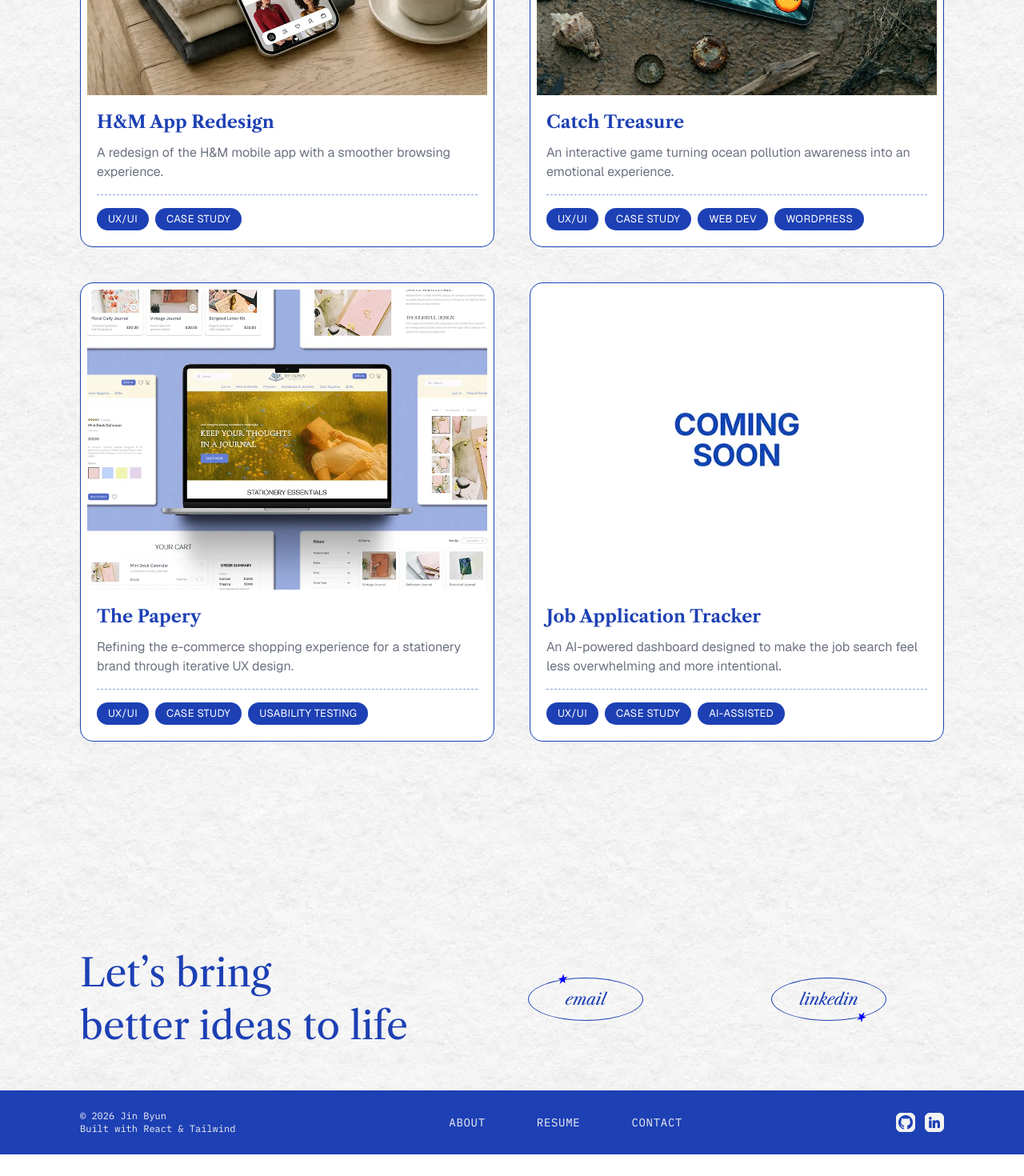
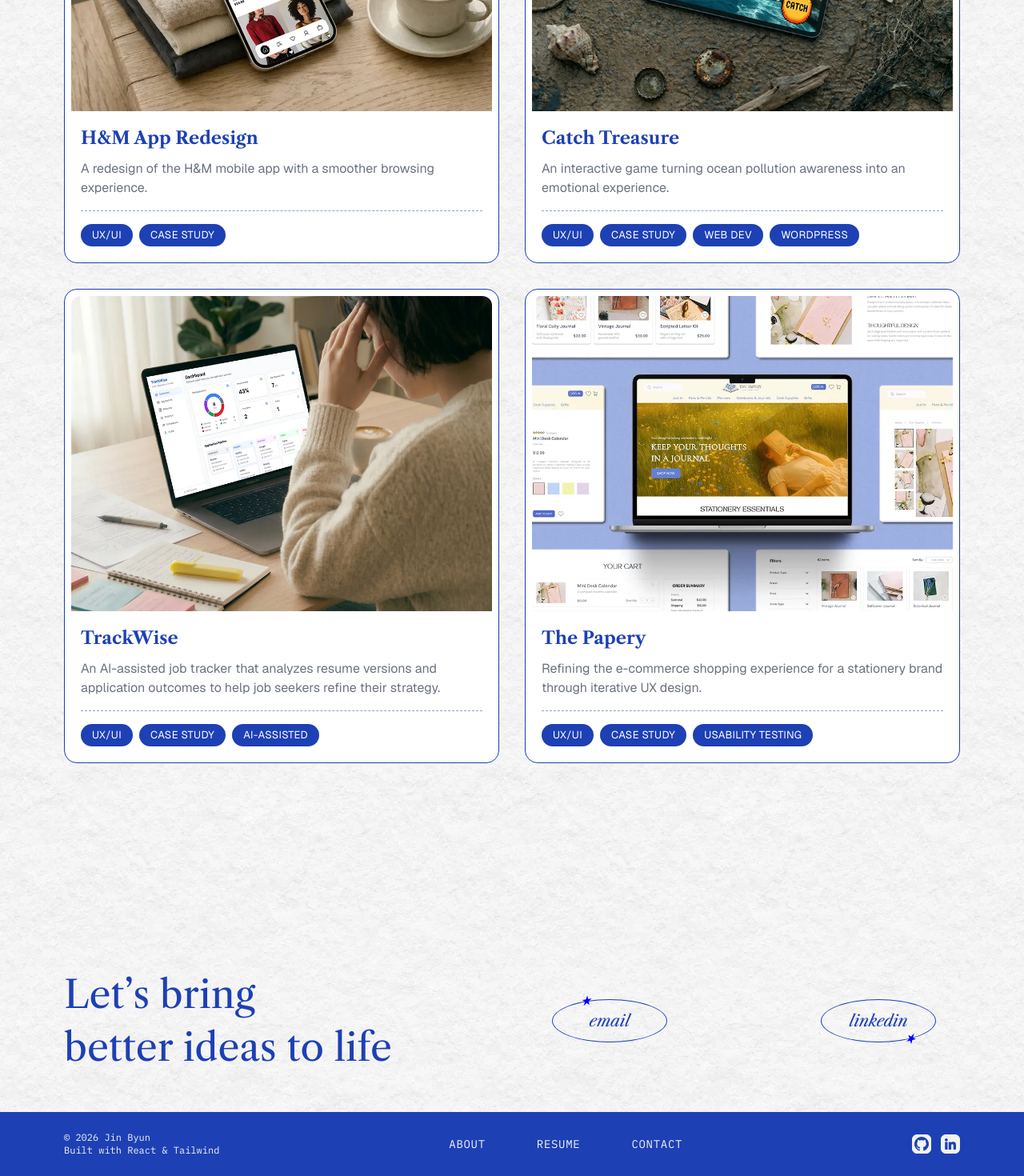
Before and after one commit to jinbyun5/jinbyun-portfolio, a React (Vite) app: page / in a window 1280 px wide. Shown: the part 1242-2712 px from the top of the page at 80% size. Before the commit the page ends 2685 px from the top, so only its background shows below. Built offline with nearby package versions, Linux system fonts and the light colour scheme.

Commit message:
Update site layout

```diff
--- a/src/App.jsx
+++ b/src/App.jsx
@@ -12,7 +12,7 @@ import NotFound from './pages/NotFound';
 
 import HM from './pages/works/HM';
 import CatchTreasure from './pages/works/CatchTreasure';
-import JobApplicationTracker from './pages/works/JobApplicationTracker';
+import TrackWise from './pages/works/TrackWise';
 import ThePapery from './pages/works/ThePapery';
 
 function App() {
@@ -28,7 +28,7 @@ function App() {
             <Route path="/play" element={<Play/>}/>
             <Route path="/works/hm-app-redesign" element={<HM/>}/>
             <Route path="/works/catch-treasure" element={<CatchTreasure/>}/>
-            <Route path="/works/job-application-tracker" element={<JobApplicationTracker/>}/>
+            <Route path="/works/track-wise" element={<TrackWise/>}/>
             <Route path="/works/the-papery" element={<ThePapery/>}/>
             <Route path="*" element={<NotFound />} />
           </Routes>
--- a/src/components/Footer.jsx
+++ b/src/components/Footer.jsx
@@ -19,10 +19,10 @@ function Footer() {
 
     return (
         <footer className="flex flex-col gap-12 pt-64">
-            <div className="grid grid-cols-1 lg:grid-cols-2 gap-10 px-5 md:px-12 lg:px-[6.25rem] max-w-[1440px] mx-auto w-full">
-                <p className="font-caslon leading-[3rem] tracking-normal text-[2.4rem] md:text-[3rem] md:leading-snug">Let’s bring<br/>better ideas to life</p>
+            <div className="grid grid-cols-1 lg:grid-cols-2 gap-10 px-5 md:px-12 lg:px-[5rem] max-w-[1440px] mx-auto w-full">
+                <p className="col-span-1 font-caslon leading-[3rem] tracking-normal text-[2.4rem] md:text-[3rem] md:leading-snug">Let’s bring<br/>better ideas to life</p>
 
-                <div className="flex justify-center items-center gap-20 lg:justify-start md:gap-40">
+                <div className="col-span-1 flex justify-center items-center gap-20 md:gap-48">
                     <button
                         onClick={handleCopy}
                         className="group relative border border-jb-blue rounded-oval py-2 w-32 text-center emphasis md:text-xl md:py-3 md:w-36">
@@ -40,7 +40,7 @@ function Footer() {
             </div>
 
             <div className="bg-jb-blue text-jb-white font-mono py-6">
-                <div className="w-full max-w-[1440px] mx-auto flex flex-col justify-center items-center px-5 md:px-12 lg:px-[6.25rem] lg:flex-row lg:justify-between gap-4">
+                <div className="w-full max-w-[1440px] mx-auto flex flex-col justify-center items-center px-5 md:px-12 lg:px-[5rem] lg:flex-row lg:justify-between gap-4">
                     <div className="flex flex-1 justify-center items-center gap-20 uppercase text-sm tracking-wider lg:gap-16">
                         <Link to="/about">About</Link>
                         <a href="/resume.pdf" target="_blank">Resume</a>
--- a/src/components/Header.jsx
+++ b/src/components/Header.jsx
@@ -32,7 +32,7 @@ function Header() {
 
     return (
         <nav className={`fixed top-0 left-0 right-0 mx-auto w-full z-50 transition-transform duration-300 ${visible ? 'translate-y-0' : '-translate-y-full'} ${scrolled ? 'backdrop-blur-md bg-jb-white/10 ' : ''}`}>
-            <div className="px-5 md:px-12 lg:px-[6.25rem] flex justify-between items-start py-6 md:pt-10 md:pb-6 md:max-w-[1440px] md:mx-auto" >
+            <div className="px-5 md:px-12 lg:px-[5rem] flex justify-between items-start py-6 md:pt-10 md:pb-6 md:max-w-[1440px] md:mx-auto" >
             <Link to="/" onClick={() => setIsOpen(false)} className="group relative w-14 md:w-18">
                 <img src={logoWhite} className="transition-opacity duration-300 group-hover:opacity-0" alt="Jin Byun Logo" />
                 <img src={logoBlue} className="absolute inset-0 opacity-0 transition-opacity duration-300 group-hover:opacity-100" alt="Jin Byun Logo" />
--- a/src/data/projects.js
+++ b/src/data/projects.js
@@ -1,6 +1,6 @@
 import thumbHm from '../assets/thumb-hm.webp';
 import thumbCatchTreasure from '../assets/thumb-catchtreaure.webp';
-import thumbJobTracker from '../assets/coming-soon.webp';
+import thumbJobTracker from '../assets/thumb-trackwise.webp';
 import thumbThePapery from '../assets/thumb-thepapery.webp';
 
 export const projects = [
@@ -37,6 +37,14 @@ export const projects = [
         industry: 'Environmental non-profit',
     },
     {
+        id: 3,
+        image: thumbJobTracker,
+        title: "TrackWise",
+        tags: ["UX/UI", "Case Study", "AI-Assisted"],
+        description: "An AI-assisted job tracker that analyzes resume versions and application outcomes to help job seekers refine their strategy.",
+        slug: "track-wise",
+    },
+    {
         id: 4,
         image: thumbThePapery,
         title: "The Papery ",
@@ -51,13 +59,4 @@ export const projects = [
         timeline: '4 weeks',
         industry: 'E-commerce',
     },
-    {
-        id: 3,
-        image: thumbJobTracker,
-        title: "Job Application Tracker",
-        tags: ["UX/UI", "Case Study", "AI-Assisted"],
-        description: "An AI-powered dashboard designed to make the job search feel less overwhelming and more intentional.",
-        slug: "job-application-tracker",
-    },
-
 ];
--- a/src/pages/About.jsx
+++ b/src/pages/About.jsx
@@ -321,7 +321,7 @@ function About() {
                         </p>
 
                         {/* Progress Tab Nav */}
-                        <div className="hidden lg:flex items-start w-full py-6">
+                        <div className="hidden lg:flex items-start w-full max-w-5xl 2xl:max-w-6xl py-6">
                             {chapters.map((chapter, index) => (
                                 <button
                                     key={index}
--- a/src/pages/Home.jsx
+++ b/src/pages/Home.jsx
@@ -21,7 +21,7 @@ function Home() {
                         <h2 className="italic md:text-4xl">Selected Works</h2>
                     </header>
 
-                    <div className="grid grid-cols-1 md:grid-cols-2 gap-6 lg:gap-11">
+                    <div className="grid grid-cols-1 md:grid-cols-2 gap-4 lg:gap-8">
                         {projects
                             .map(project => (
                                 <ProjectCard
--- a/src/pages/works/JobApplicationTracker.jsx
+++ b/src/pages/works/TrackWise.jsx
@@ -1,6 +1,6 @@
 import FadeUp from "../../components/FadeUp";
 
-function JobApplicationTracker() {
+function TrackWise() {
     return (
         <FadeUp>
             <div className="flex flex-col items-center justify-center min-h-screen gap-4">
@@ -11,4 +11,4 @@ function JobApplicationTracker() {
     );
 }
 
-export default JobApplicationTracker;
+export default TrackWise;
--- a/tailwind.config.js
+++ b/tailwind.config.js
@@ -10,7 +10,7 @@ export default {
       padding: {
         DEFAULT: '1.25rem',
         md: '3rem',
-        lg: '6.25rem',
+        lg: '5rem',
       },
     },
     extend: {
```
Also changed, not shown: src/assets/thumb-glowbites.webp (deleted), src/assets/thumb-trackwise.webp (added).
